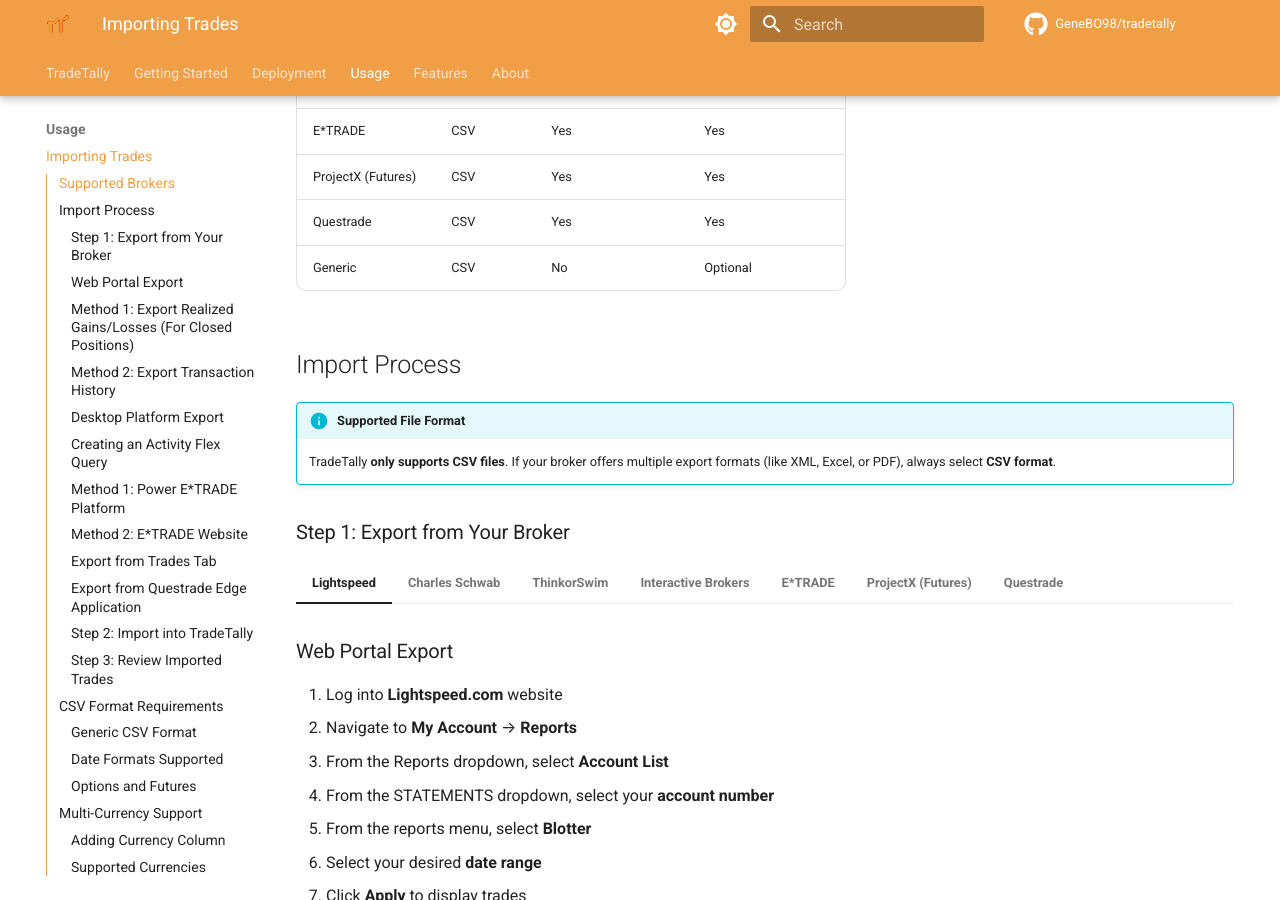
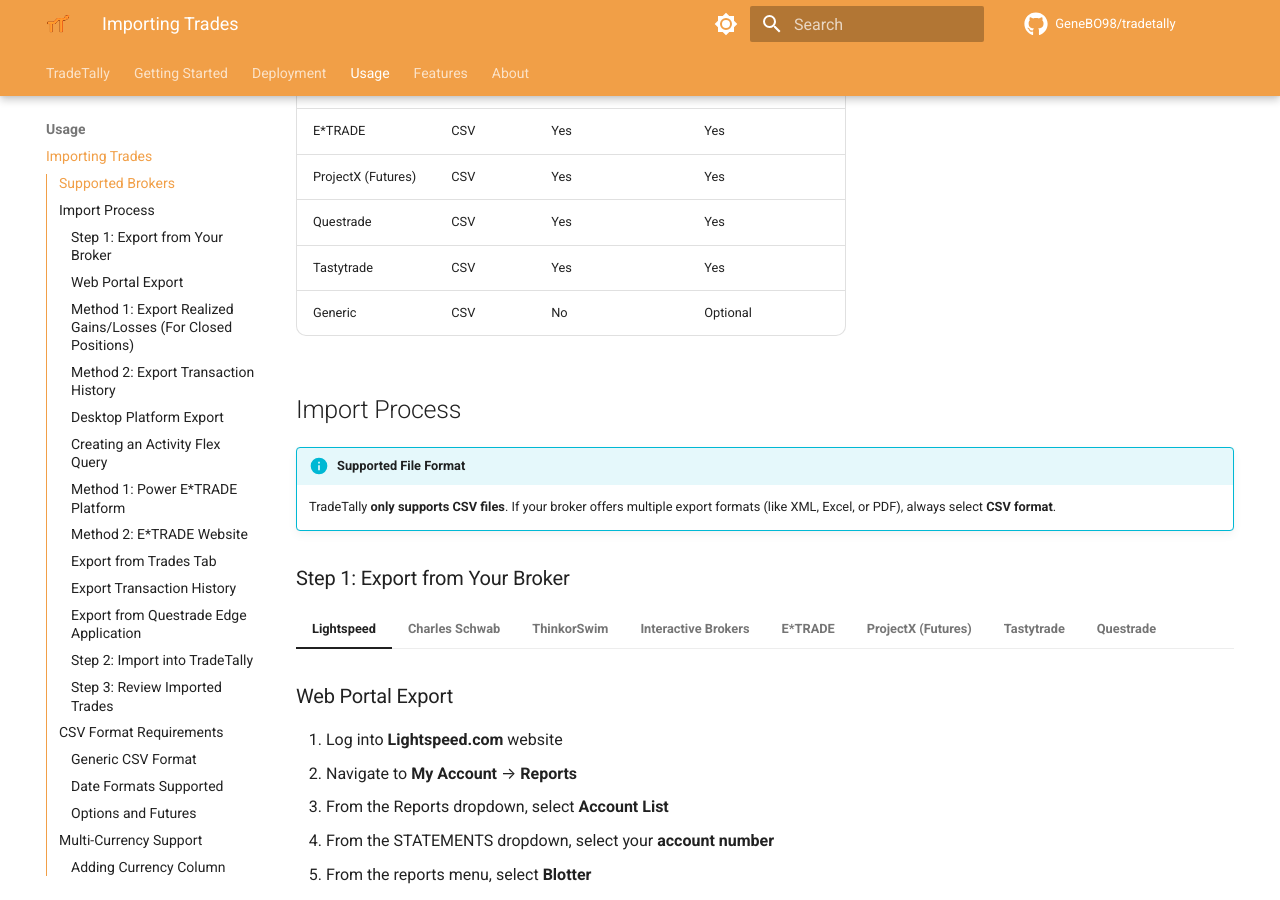
Before and after one commit to GeneBO98/tradetally-docs, an MkDocs documentation site: the page built from docs/usage/importing-trades.md, in a window 1280 px wide and 900 px high, scrolled down 545 px. Built offline with MkDocs 1.6.1 and Material for MkDocs 9.7.7, drawn with Linux system fonts in a browser that asks for light colours; comment, search, counter and statistics services are not loaded; the version menu is left out; some of the changed lines change nothing that is shown.

Commit message:
docs: add Tastytrade broker import instructions

```diff
--- a/docs/usage/importing-trades.md
+++ b/docs/usage/importing-trades.md
@@ -15,6 +15,7 @@
 | E*TRADE | CSV | Yes | Yes |
 | ProjectX (Futures) | CSV | Yes | Yes |
 | Questrade | CSV | Yes | Yes |
+| Tastytrade | CSV | Yes | Yes |
 | Generic | CSV | No | Optional |
 
 ## Import Process
@@ -319,6 +320,41 @@
     - Top One Futures
     - Funding Futures
     - TX3 Funding
+
+=== "Tastytrade"
+
+    ### Export Transaction History
+
+    1. Log into your **Tastytrade** account at [tastytrade.com](https://tastytrade.com)
+    2. Navigate to **History** tab
+    3. Select **Transactions** sub-tab
+    4. Set your desired **date range** using the date filters
+    5. Click the **CSV** export/download button
+    6. Save the file to your computer
+
+    !!! tip "Transaction Types"
+        The Tastytrade CSV export includes multiple row types (Trade, Receive Deliver, Money Movement). TradeTally automatically filters for **Trade** rows only and ignores non-trade entries.
+
+    !!! note "Options Support"
+        Tastytrade exports include full options data with OCC-format symbols. The parser automatically detects options contracts and applies the correct 100x multiplier for equity options.
+
+    **Required Columns** (included in standard Tastytrade export):
+
+    - **Date** - Execution timestamp (ISO 8601 format)
+    - **Type** - Row type (only "Trade" rows are processed)
+    - **Action** - BUY_TO_OPEN, SELL_TO_CLOSE, etc.
+    - **Symbol** - Ticker or OCC option symbol
+    - **Instrument Type** - Equity, Equity Option, Future, etc.
+    - **Quantity** - Number of shares/contracts
+    - **Average Price** - Execution price
+    - **Commissions** - Trading commissions
+    - **Fees** - Exchange and regulatory fees
+    - **Multiplier** - Contract multiplier (100 for equity options)
+    - **Root Symbol** - Underlying ticker for options
+    - **Underlying Symbol** - Underlying symbol
+    - **Expiration Date** - Options expiration date
+    - **Strike Price** - Options strike price
+    - **Call or Put** - Option type
 
 === "Questrade"
 
```
